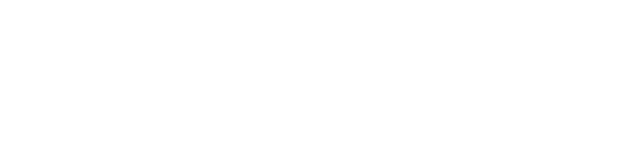
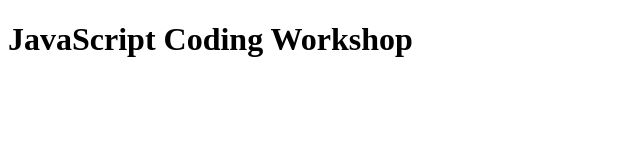
Before and after one commit to TonyNgeno/JSMW, a plain HTML site: page index.html in a window 1280 px wide. Shown: the whole page, without its empty margins (0-640 px from the left). Drawn offline with Linux system fonts and the light colour scheme.

Commit message:
add header element

```diff
--- a/index.html
+++ b/index.html
@@ -5,6 +5,6 @@
     <title></title>
   </head>
   <body>
-    <h1></h1>
+    <h1>JavaScript Coding Workshop</h1>
   </body>
 </html>
```
